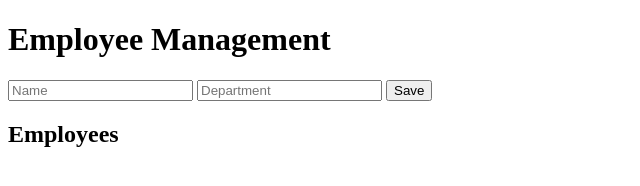
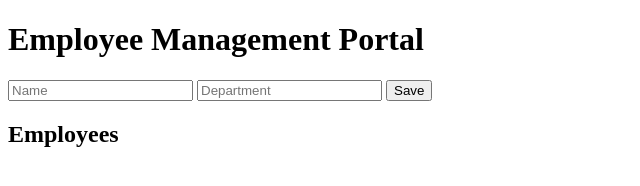
Before and after one commit to yogeshms1998/employee-app, a plain HTML site: page frontend/index.html in a window 1280 px wide. Shown: the whole page, without its empty margins (0-640 px from the left). Drawn offline with Linux system fonts and the light colour scheme; no server answers.

Commit message:
Updated title

```diff
--- a/frontend/index.html
+++ b/frontend/index.html
@@ -5,7 +5,7 @@
 </head>
 <body>
 
-<h1>Employee Management</h1>
+<h1>Employee Management Portal</h1>
 
 <input id="name" placeholder="Name">
 
```
